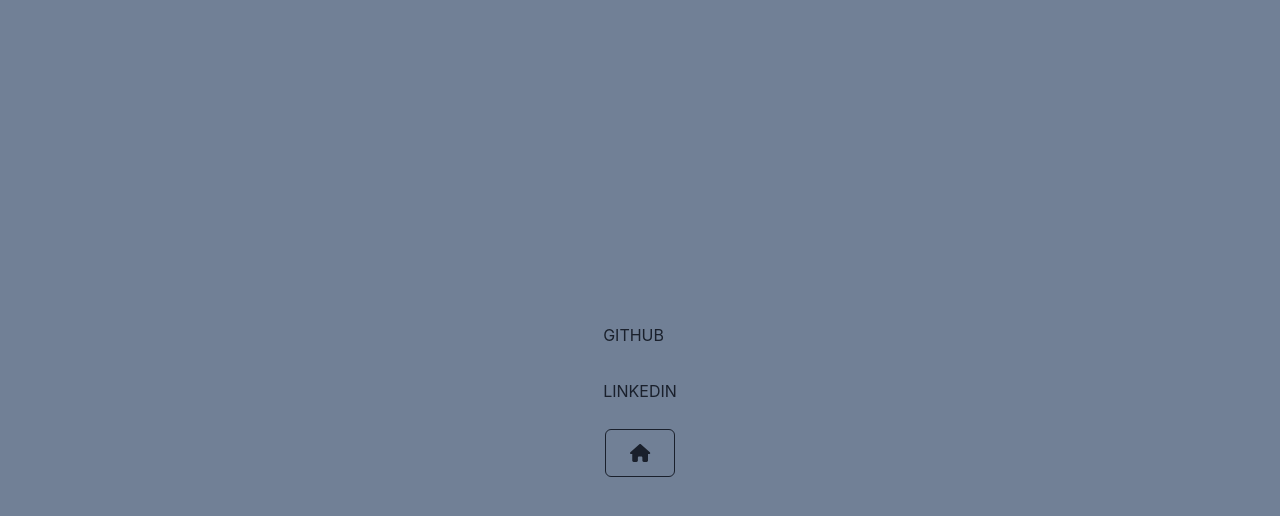
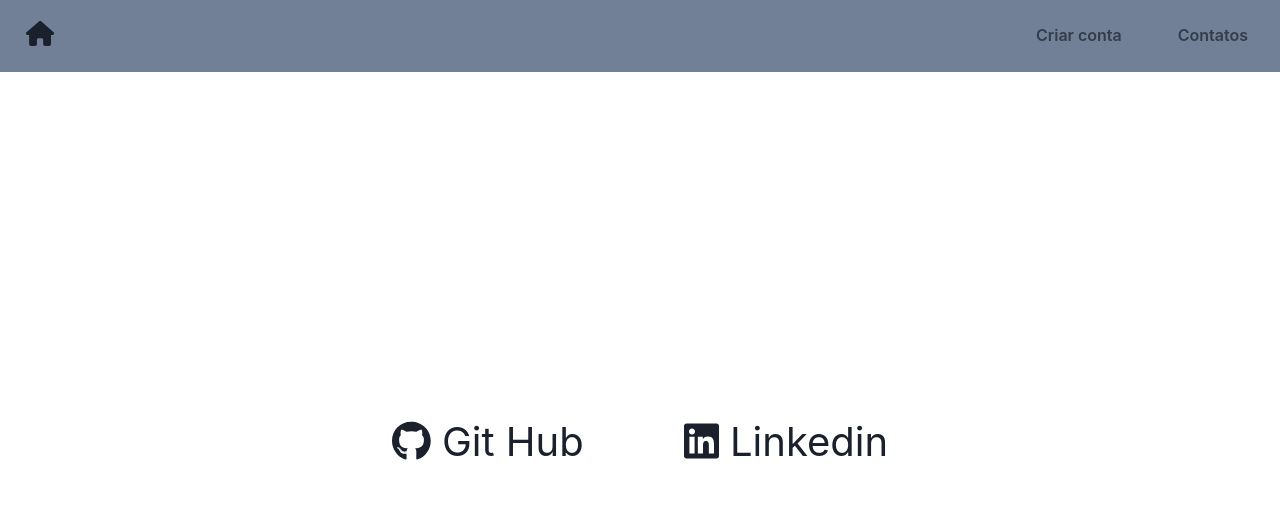
Before and after one commit to SuelytonThiago/form-project, a React (Vite) app: page /next in a window 1280 px wide. Shown: the top 516 px of the page. Built offline with nearby package versions, Linux system fonts and the light colour scheme.

Commit message:
update project

```diff
--- a/package.json
+++ b/package.json
@@ -13,7 +13,8 @@
     "@chakra-ui/react": "^2.8.2",
     "@emotion/react": "^11.11.4",
     "@emotion/styled": "^11.11.5",
-    "@fortawesome/fontawesome-svg-core": "^6.5.1",
+    "@fortawesome/fontawesome-svg-core": "^6.5.2",
+    "@fortawesome/free-brands-svg-icons": "^6.5.2",
     "@fortawesome/free-solid-svg-icons": "^6.5.1",
     "@fortawesome/react-fontawesome": "^0.2.0",
     "framer-motion": "^11.0.24",
--- a/src/App.jsx
+++ b/src/App.jsx
@@ -1,25 +1,19 @@
 import { useState } from 'react'
 import './App.css'
-import { Link } from 'react-router-dom'
-import Buttom from './components/Buttom.jsx'
+import { Link, Outlet } from 'react-router-dom'
 import Cadastro from './router/Cadastro.jsx'
 import { FontAwesomeIcon } from '@fortawesome/react-fontawesome';
 import { faEnvelope } from '@fortawesome/free-solid-svg-icons';
 import { faUser } from '@fortawesome/free-solid-svg-icons';
 import {Flex} from'@chakra-ui/react';
+import Navbar from './components/Navbar.jsx'
 
 function App() {
 
   return (
     <>
-      <Flex minHeight='100vh' width='full' justify='center' align='center' gap='10px' bg="gray.500">
-        <Link to="/register">
-          <Buttom icon={faUser}></Buttom>
-        </Link>
-        <Link to="/next">
-          <Buttom icon={faEnvelope}></Buttom>
-        </Link>
-      </Flex>
+      <Navbar/>
+      <Outlet/>
     </>
   )
 }
--- a/src/components/Buttom.jsx
+++ /dev/null
@@ -1,15 +0,0 @@
-import React from 'react'
-import { Button, ButtonGroup } from '@chakra-ui/react';
-import { FontAwesomeIcon } from '@fortawesome/react-fontawesome';
-
-const Buttom = ({icon}) => {
-  return (
-    <div>
-        <Button colorScheme="white" variant='outline' size='lg'>
-        <FontAwesomeIcon icon={icon}/>
-        </Button>
-    </div>
-  )
-}
-
-export default Buttom
--- /dev/null
+++ b/src/components/Navbar.jsx
@@ -0,0 +1,35 @@
+import React from 'react'
+import {Flex, Box, Button} from '@chakra-ui/react';
+import {Link} from 'react-router-dom';
+import { FontAwesomeIcon } from '@fortawesome/react-fontawesome';
+import { faHome } from '@fortawesome/free-solid-svg-icons';
+
+const Navbar = () => {
+  return (
+    <Flex justify='space-between'p='1rem 1rem' bg='gray.500'>
+        <Box fontSize='25px' textAlign='center'ml='10px'>
+            <Link to="/home">
+                <FontAwesomeIcon icon={faHome}/>
+            </Link>
+        </Box>
+        <Flex gap='1.5rem'>
+            <Link to="/register">
+            <Button opacity='.7' colorScheme='black' variant='ghost' _hover= { {
+                    opacity: 1,
+                } }>
+                    Criar conta
+                </Button>
+            </Link>
+            <Link to="/next">
+                <Button opacity='.7' colorScheme='black' variant='ghost' _hover= { {
+                    opacity: 1,
+                } }>
+                    Contatos
+                </Button>
+            </Link>
+        </Flex>
+    </Flex>
+  )
+}
+
+export default Navbar
--- a/src/router/Cadastro.jsx
+++ b/src/router/Cadastro.jsx
@@ -1,8 +1,8 @@
 import React from 'react';
+import { useState } from "react"
 import { FontAwesomeIcon } from '@fortawesome/react-fontawesome';
 import { faPaperPlane } from '@fortawesome/free-solid-svg-icons';
 import { Link } from 'react-router-dom';
-import Buttom from '../components/Buttom';
 import {
     Box,
     Flex,
@@ -12,10 +12,13 @@ import {
     FormHelperText,
     Input,
     Heading,
-    Text
+    Text,
+    Button,
+    useToast
   } from '@chakra-ui/react'
 
 const Cadastro = () => {
+    const toast = useToast();
     return (
         <Flex direction="column" minHeight='100vh' width='full' justify='center' align='center' bg="gray.900">
             <Box bg="gray.500" p="10px 20px 0px" borderRadius='md'>
@@ -32,8 +35,20 @@ const Cadastro = () => {
                     <Input type='password' />
                 </FormControl>
                 <Flex justify='space-around' margin='50px'>
-                <Link to ="/">
-                    <Buttom icon={faPaperPlane}></Buttom>
+                    <Link to="/home">
+                        <Button colorScheme="white" variant='outline' size='lg'
+                            onClick={() =>
+                                toast({
+                                title: 'Account created.',
+                                description: "Conta criada com sucesso",
+                                status: 'success',
+                                duration: 9000,
+                                isClosable: true,
+                                })
+                            }
+                            >
+                            Criar
+                        </Button>
                     </Link>
                 </Flex>
             </Box>
--- /dev/null
+++ b/src/router/Home.jsx
@@ -0,0 +1,9 @@
+import React from 'react'
+
+const Home = () => {
+  return (
+    <div></div>
+  )
+}
+
+export default Home
--- a/src/router/NextPage.jsx
+++ b/src/router/NextPage.jsx
@@ -1,26 +1,29 @@
 import React from 'react'
 import { Link } from 'react-router-dom';
-import Buttom from '../components/Buttom';
 import { FontAwesomeIcon } from '@fortawesome/react-fontawesome';
-import { faHome } from '@fortawesome/free-solid-svg-icons';
+import { faHome} from '@fortawesome/free-solid-svg-icons';
+import { faGithub, faLinkedin } from '@fortawesome/free-brands-svg-icons';
 import {Flex, Box, VStack, StackDivider} from '@chakra-ui/react';
 
 const NextPage = () => {
   return (
-    <Flex direction='column' align='center' justify='center' minHeight='100vh' gap='10px' bg="gray.500">
-      <VStack
-        spacing={4}
-        align='stretch'>
-        <Box h='40px'>
-          <a href="https://github.com/SuelytonThiago" target='_blank'>GITHUB</a>
+    <Flex align='center' justify='center' minHeight='90vh' gap='100px' >
+        <Box h='40px' fontSize='40px' _hover = {{
+          color: 'orange.700',
+          transition: '.8s',
+        }}>
+          <a href="https://github.com/SuelytonThiago" target='_blank'>
+            <FontAwesomeIcon icon={faGithub}/> Git Hub
+          </a>
         </Box>
-        <Box h='40px'>
-          <a href="https://www.linkedin.com/in/suelyton-souza-0baaa127a/"  target='_blank'>LINKEDIN</a>
+        <Box h='40px' fontSize='40px' _hover = {{
+          color: 'blue.600',
+          transition: '.8s',
+        }}>
+          <a href="https://www.linkedin.com/in/suelyton-souza-0baaa127a/"  target='_blank'>
+            <FontAwesomeIcon icon={faLinkedin}/> Linkedin
+          </a>
         </Box>
-      </VStack>
-      <Link to="/">
-          <Buttom icon={faHome}></Buttom>
-      </Link>
     </Flex>
   )
 }
```
Also changed, not shown: src/components/Alert.jsx (added, +31 -0 lines), src/main.jsx (+9 -2 lines), 1 other file (tests, documents, lock files or other folders). Lines whose indentation alone changed are shown as unchanged.
